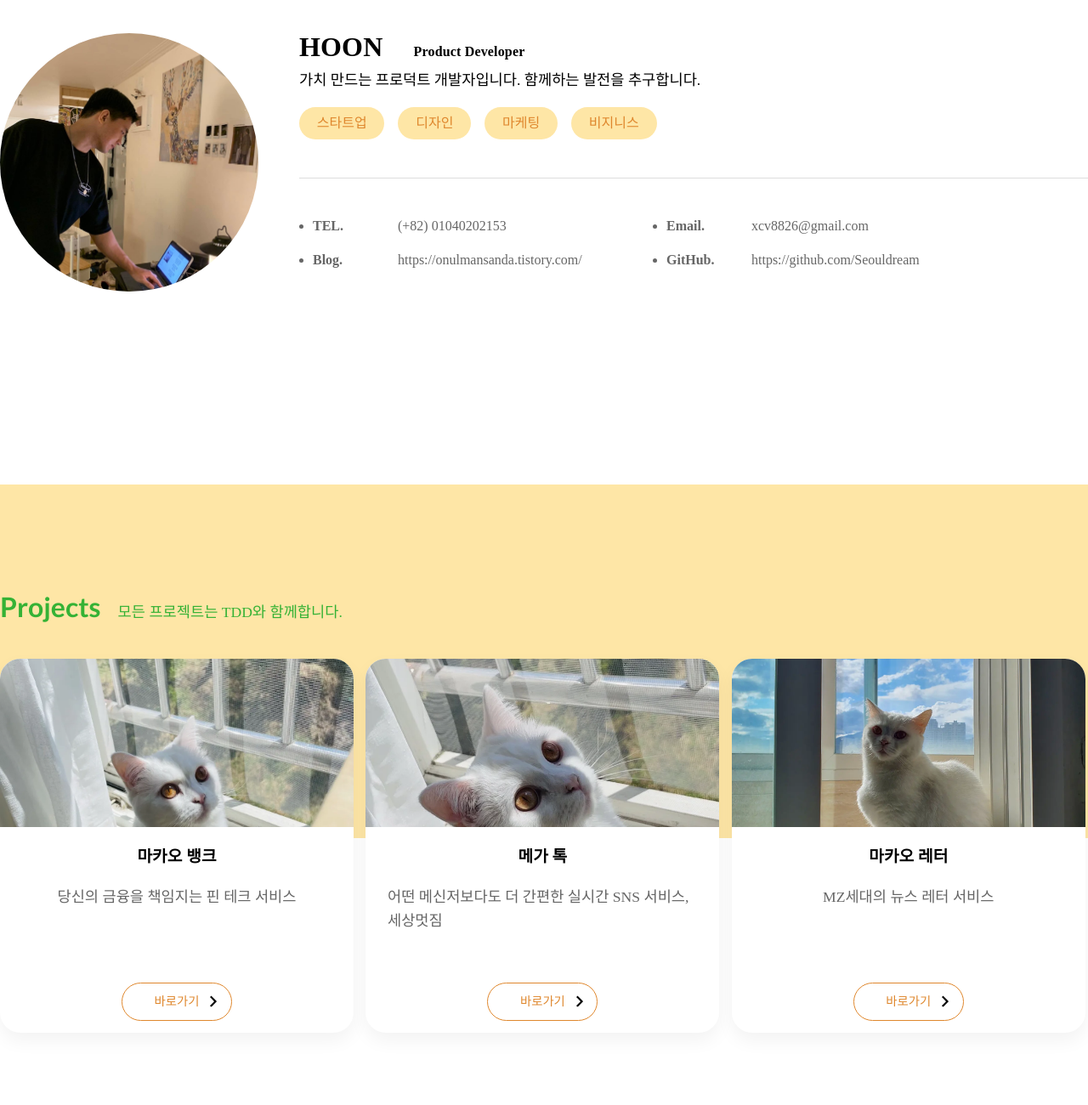
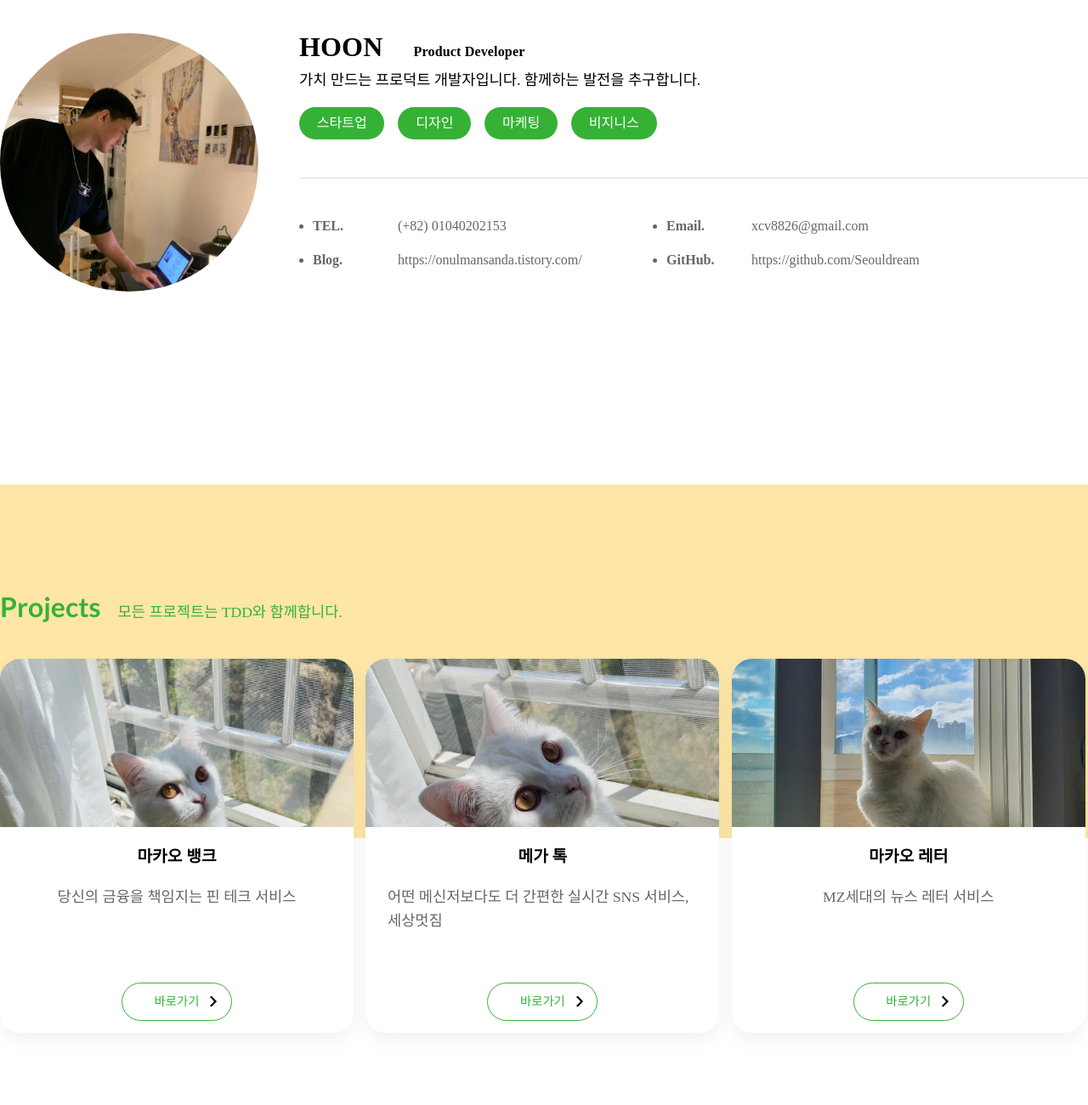
Before and after one commit to Seouldream/Seouldream.github.io, a plain HTML site: page index.html in a window 1280 px wide. Shown: the part 220-1520 px from the top of the page at 85% size. Drawn offline with Linux system fonts and the light colour scheme; a web font is replaced by a local one.

Commit message:
20220801-final-colorModified

```diff
--- a/assets/css/contact-me.css
+++ b/assets/css/contact-me.css
@@ -116,7 +116,7 @@
         padding: 1em 2.9em;
         border-radius: 3.1em;
         color: #FFF;
-        background-color: #DF872D;
+        background-color: #35b235;
         text-transform: uppercase;
     }
 
--- a/assets/css/introduce.css
+++ b/assets/css/introduce.css
@@ -163,8 +163,8 @@
         font-size: 1em;
         padding: 0.7em 1.3em;
         border-radius: 1.3em;
-        color: #DF872D;
-        background-color: #FEE6A6;
+        color: #FFF;
+        background-color: #35B235;
     }
 
     #introduce .address {
--- a/assets/css/projects.css
+++ b/assets/css/projects.css
@@ -77,9 +77,9 @@
     margin: auto 5vw 5vw 5vw;
     padding: 5vw;
     width: 45%;
-    border: 1px solid #DF872D;
+    border: 1px solid #35b235;
     border-radius: 7vw;
-    color: #DF872D;
+    color: #35b235;
     text-align: center;
 }
 
```
